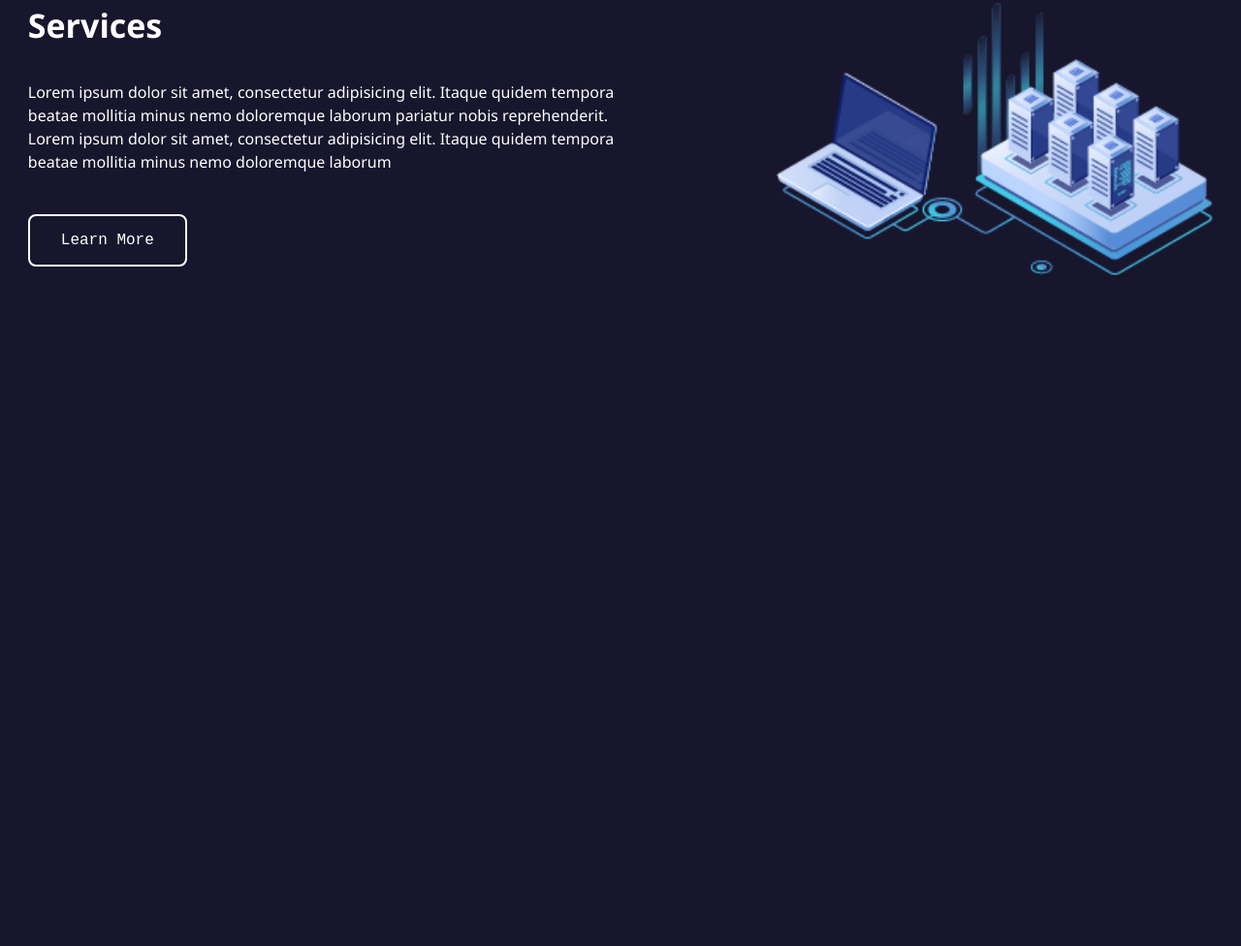
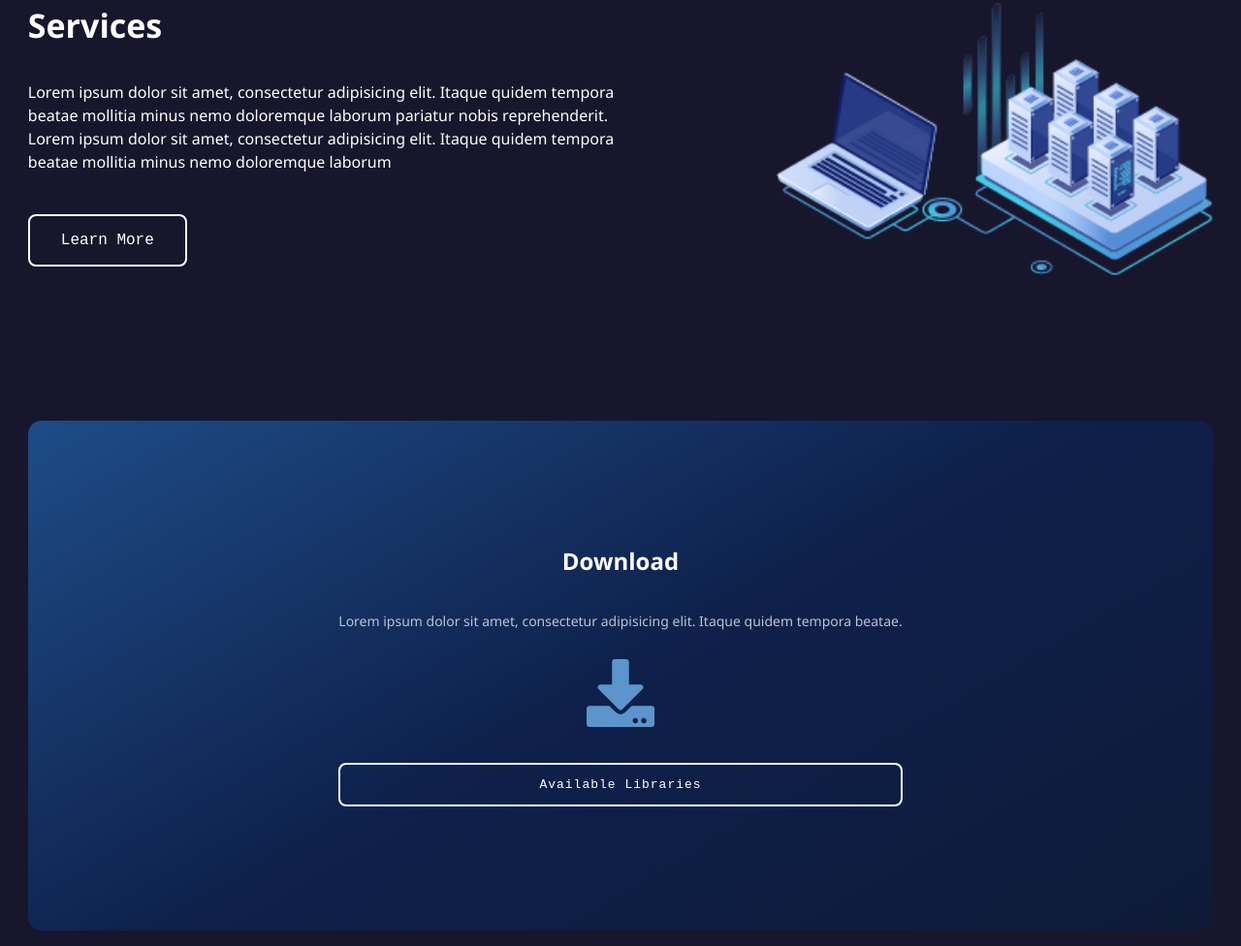
Before and after one commit to digitbunny/RobotForce, a plain HTML site: page index.html in a window 1280 px wide. Shown: the part 1996-2972 px from the top of the page at 97% size. Before the commit the page ends 2414 px from the top, so only its background shows below. Drawn offline with Linux system fonts and the light colour scheme; a web font is replaced by a local one.

Commit message:
added download section

```diff
--- a/index.html
+++ b/index.html
@@ -140,23 +140,31 @@
                         <button class="btn services-btn">Learn More</button>
                     </div>
                     <div class="services-box-img-desktop">
-                        <img src="./img/services.png" alt="Process automation using laptop" class="services-img-desktop">
+                        <img src="./img/services.png" alt="Process automation using laptop"
+                            class="services-img-desktop">
                     </div>
                 </div>
             </div>
         </section>
 
-<!--         <section class="download">
+        <section class="download">
             <div class="wrapper">
                 <div class="download-box">
-                    <h3 class="download-title">Download</h3>
-                    <p class="download-text">Lorem ipsum dolor sit amet, consectetur adipisicing elit. Itaque quidem
-                        tempora beatae.</p>
-                        <a href=""><img src="" alt=""></a>
-                        <button class="btn download-btn">Available Libraries</button>
+                    <div class="download-graphic"><img src="./img/downloagIMG.png" alt="">
+                    </div>
+                        <div class="download-box-text">
+                            <h3 class="download-title">Download</h3>
+                            <p class="download-text">Lorem ipsum dolor sit amet, consectetur adipisicing elit. Itaque
+                                quidem
+                                tempora beatae.</p>
+                            <div class="download-btns">
+                                <a class="download-icon" href=""><img src="./img/download.svg" alt=""></a>
+                                <button class="btn download-btn">Available Libraries</button>
+                            </div>
+                    </div>
                 </div>
             </div>
-        </section> -->
+        </section>
 
 
 
--- a/sass/_large.scss
+++ b/sass/_large.scss
@@ -91,4 +91,7 @@
 			}
 		}
 	}
+
+
+
 }
--- a/sass/main.scss
+++ b/sass/main.scss
@@ -135,7 +135,7 @@ body {
 				letter-spacing: 4px;
 			}
 
-			.h-2{
+			.h-2 {
 				color: $blue;
 			}
 
@@ -160,7 +160,6 @@ body {
 	}
 }
 
-
 .arrow {
 	display: block;
 	position: absolute;
@@ -169,7 +168,6 @@ body {
 	bottom: 85px;
 	width: 25px;
 }
-
 
 .software-info {
 	height: 600px;
@@ -242,16 +240,14 @@ body {
 				line-height: 23px;
 			}
 
-			.card-link{
-				color: #46B5FF;
+			.card-link {
+				color: #46b5ff;
 				font-family: ocr-a-std, monospace;
 				text-decoration: none;
 			}
 		}
 	}
 }
-
-
 
 /* SECTION SERVICES */
 .services {
@@ -262,7 +258,7 @@ body {
 		justify-content: center;
 		align-items: center;
 
-		.services-box-img-desktop{
+		.services-box-img-desktop {
 			display: none;
 		}
 
@@ -290,6 +286,58 @@ body {
 	}
 }
 
+.download {
+	padding: 0 1.8em;
+	.download-box {
+		position: relative;
+		display: flex;
+		flex-direction: column;
+		justify-content: center;
+		align-items: center;
+		padding: 8em 2em;
+		margin: 1em 0;
+		text-align: center;
+		background-image: linear-gradient(150deg, #1e4c87, #0e204b, #0e1a37);
+		border-radius: 14px;
+		overflow: hidden;
+
+		.download-graphic img {
+			position: absolute;
+			top: -430px;
+			right: -100%;
+			opacity: 40%;
+		}
+
+		.download-box-text {
+			.download-title {
+				padding-bottom: 1.4em;
+				font-size: 2.4rem;
+			}
+
+			.download-text {
+				padding-bottom: 2em;
+				color: #bac4d3;
+				font-size: 1.4rem;
+				font-weight: 300;
+				line-height: 23px;
+			}
+			.download-btns {
+				display: flex;
+				flex-direction: column;
+				.download-icon img {
+					width: 70px;
+					padding-bottom: 2em;
+				}
+
+				.download-btn {
+					padding: 1em 1.4em;
+					font-size: 1.3rem;
+				}
+			}
+		}
+	}
+}
+
 @import './small';
 @import './medium';
 @import './large';
```
Also changed, not shown: css/main.css, img/download.svg (added), img/downloagIMG.png (added), 1 other file. Lines whose indentation alone changed are shown as unchanged.
